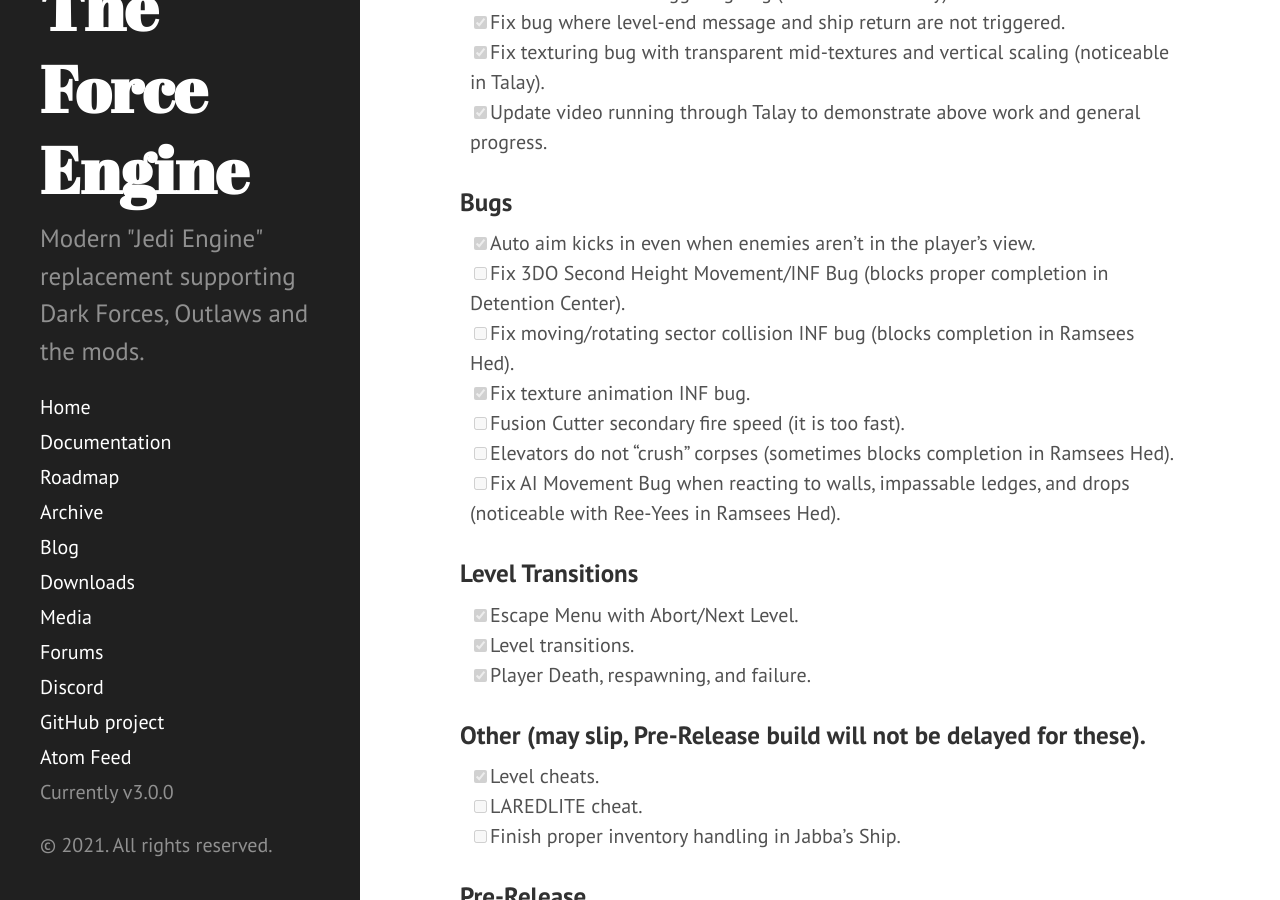
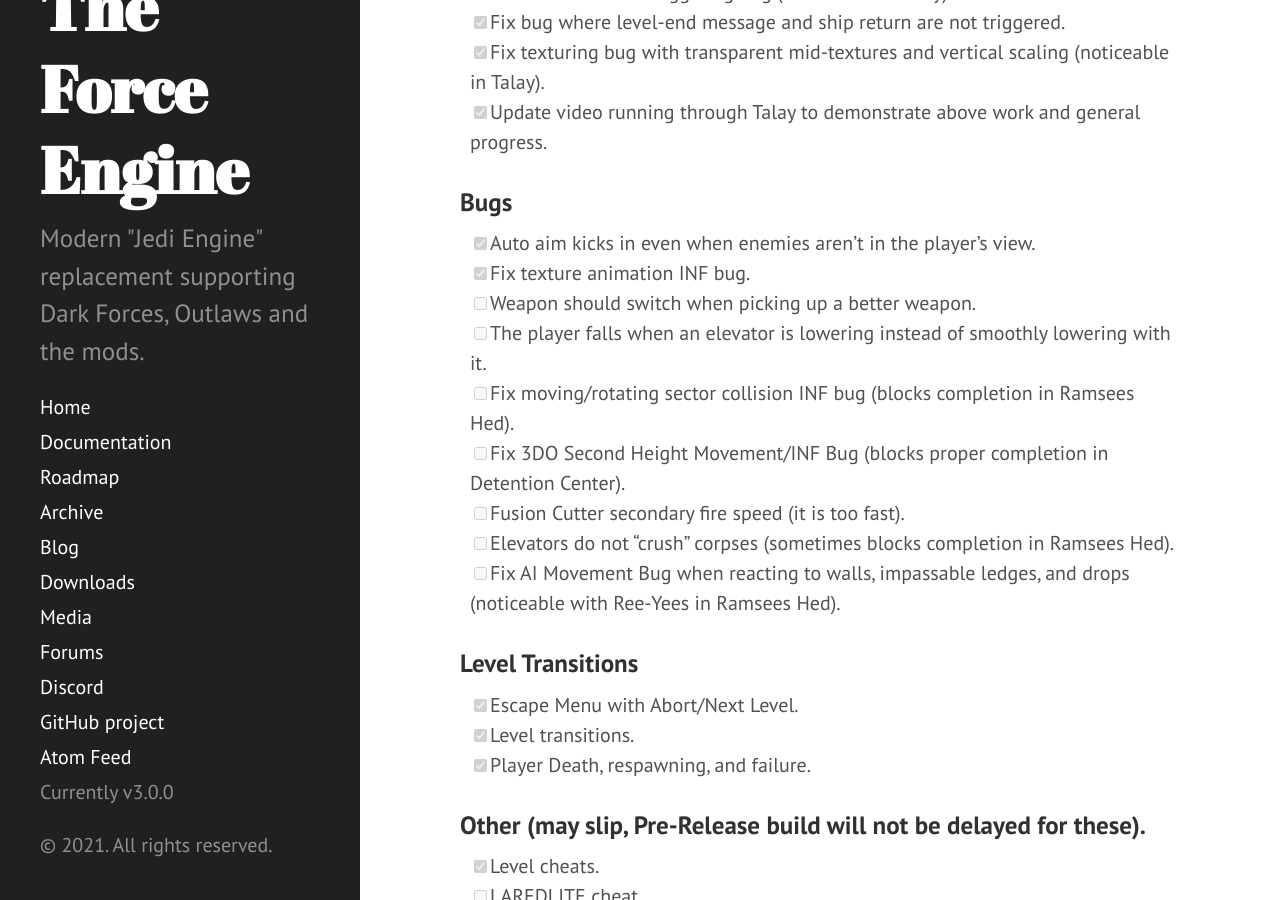
Before and after one commit to TheForceEngine/TheForceEngine.github.io, a Jekyll site: the page built from ProgressTracker.md, in a window 1280 px wide and 900 px high, scrolled down 1066 px. Built offline with Jekyll 4.4.1, drawn with Linux system fonts in a browser that asks for light colours.

Commit message:
Update ProgressTracker.md

```diff
--- a/ProgressTracker.md
+++ b/ProgressTracker.md
@@ -29,9 +29,11 @@
 
 ### Bugs
 - [x] Auto aim kicks in even when enemies aren't in the player's view.
+- [x] Fix texture animation INF bug.
+- [ ] Weapon should switch when picking up a better weapon.
+- [ ] The player falls when an elevator is lowering instead of smoothly lowering with it.
+- [ ] Fix moving/rotating sector collision INF bug (blocks completion in Ramsees Hed).
 - [ ] Fix 3DO Second Height Movement/INF Bug (blocks proper completion in Detention Center).
-- [ ] Fix moving/rotating sector collision INF bug (blocks completion in Ramsees Hed).
-- [x] Fix texture animation INF bug.
 - [ ] Fusion Cutter secondary fire speed (it is too fast).
 - [ ] Elevators do not "crush" corpses (sometimes blocks completion in Ramsees Hed).
 - [ ] Fix AI Movement Bug when reacting to walls, impassable ledges, and drops (noticeable with Ree-Yees in Ramsees Hed).
```
